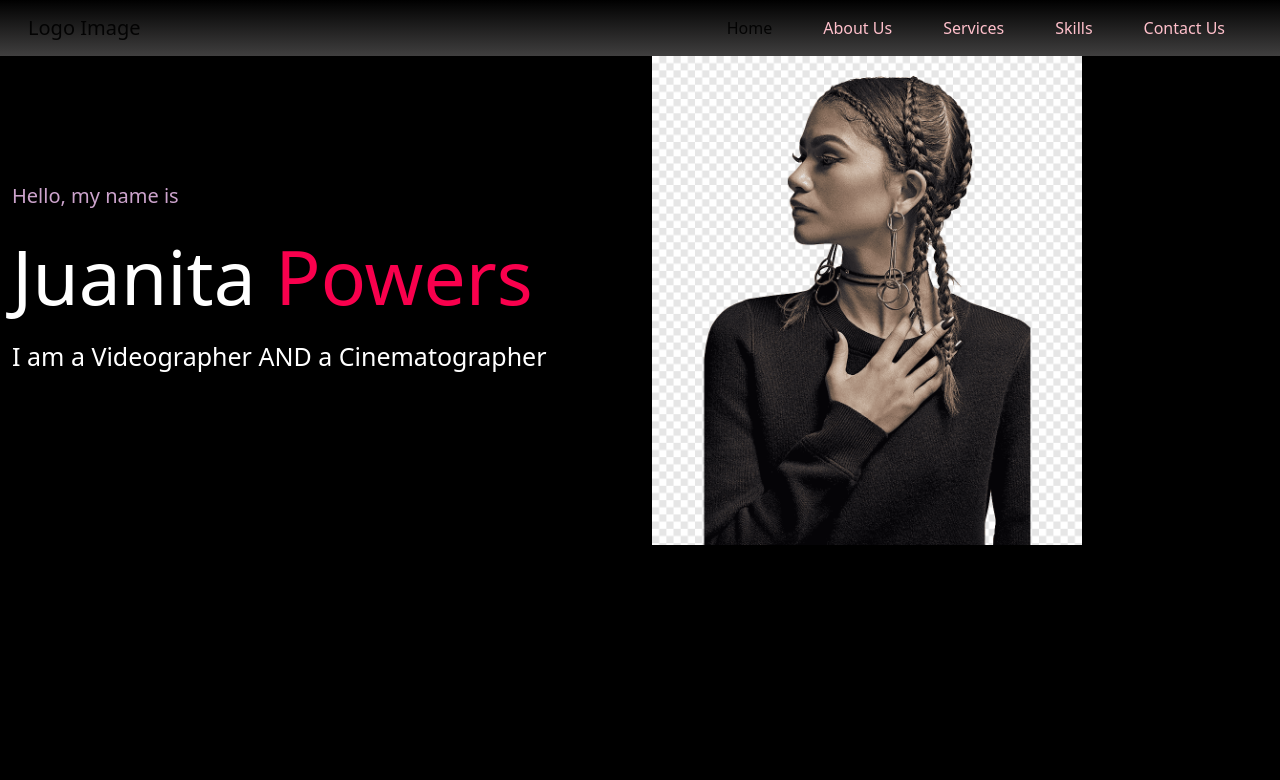
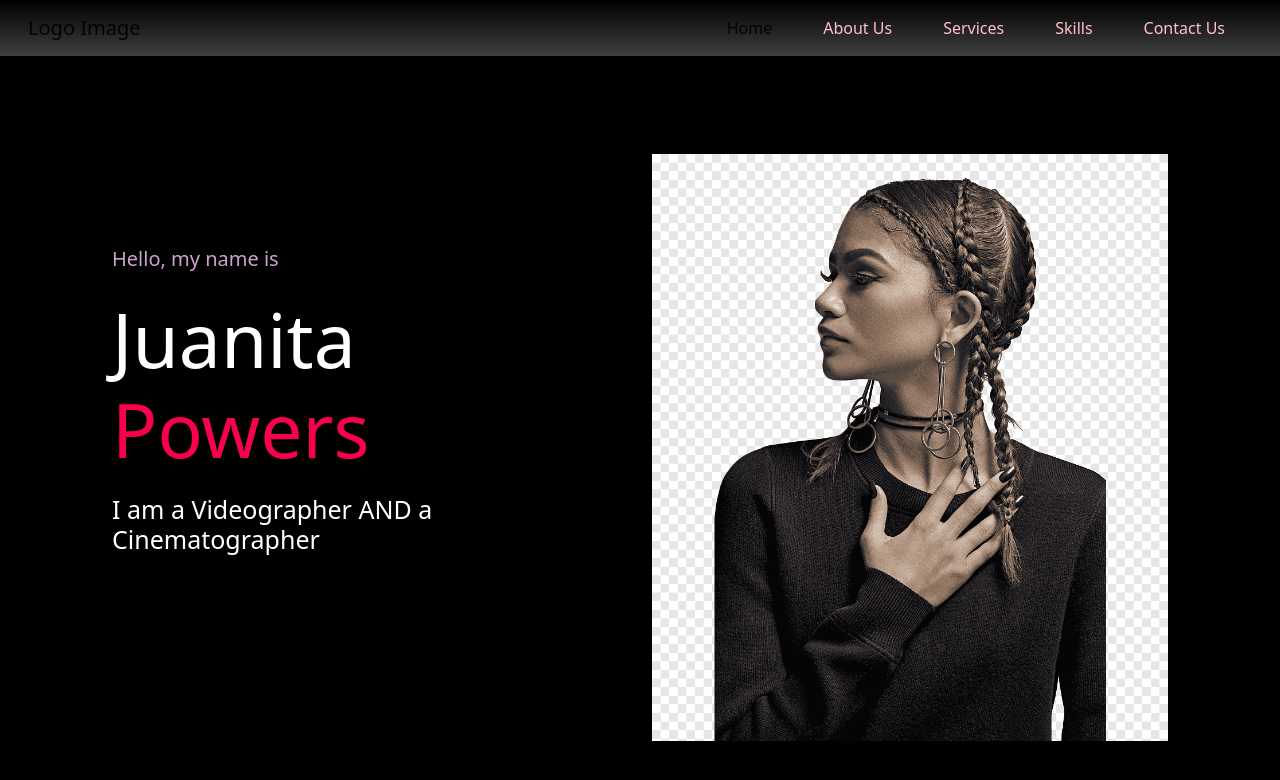
Before and after one commit to Chinazaekpere-Ike/Uches-Portfolio, a plain HTML site: page index.html in a window 1280 px wide. Drawn offline with nearby package versions, Linux system fonts and the light colour scheme.

Commit message:
Styled the Home Home Hero a bit more

```diff
--- a/index.html
+++ b/index.html
@@ -64,17 +64,17 @@
     <div class="container-fluid">
       <div class="hero-home">
         <div class="row">
-          <div class="col-6 d-flex flex-column justify-content-center">
+          <div class="col-md-6 d-flex flex-column justify-content-center intro">
             <p>Hello, my name is</p>
             <h1>Juanita <span>Powers</span></h1>
             <h2>I am a Videographer AND a Cinematographer</h2>
           </div>
-          <div class="col-6">
+          <div class="col-md-6 mt-5">
             <img
               src="images/random-woman-side-profile.png"
               alt="Ucheoma's Portrait"
               class="img-fluid"
-              width="430px"
+              width="600px"
             />
           </div>
         </div>
--- a/styling/styles.css
+++ b/styling/styles.css
@@ -3,6 +3,7 @@ body {
 }
 
 .hero-home {
+  margin: 50px 100px 100px;
 }
 
 .hero-home p {
```
